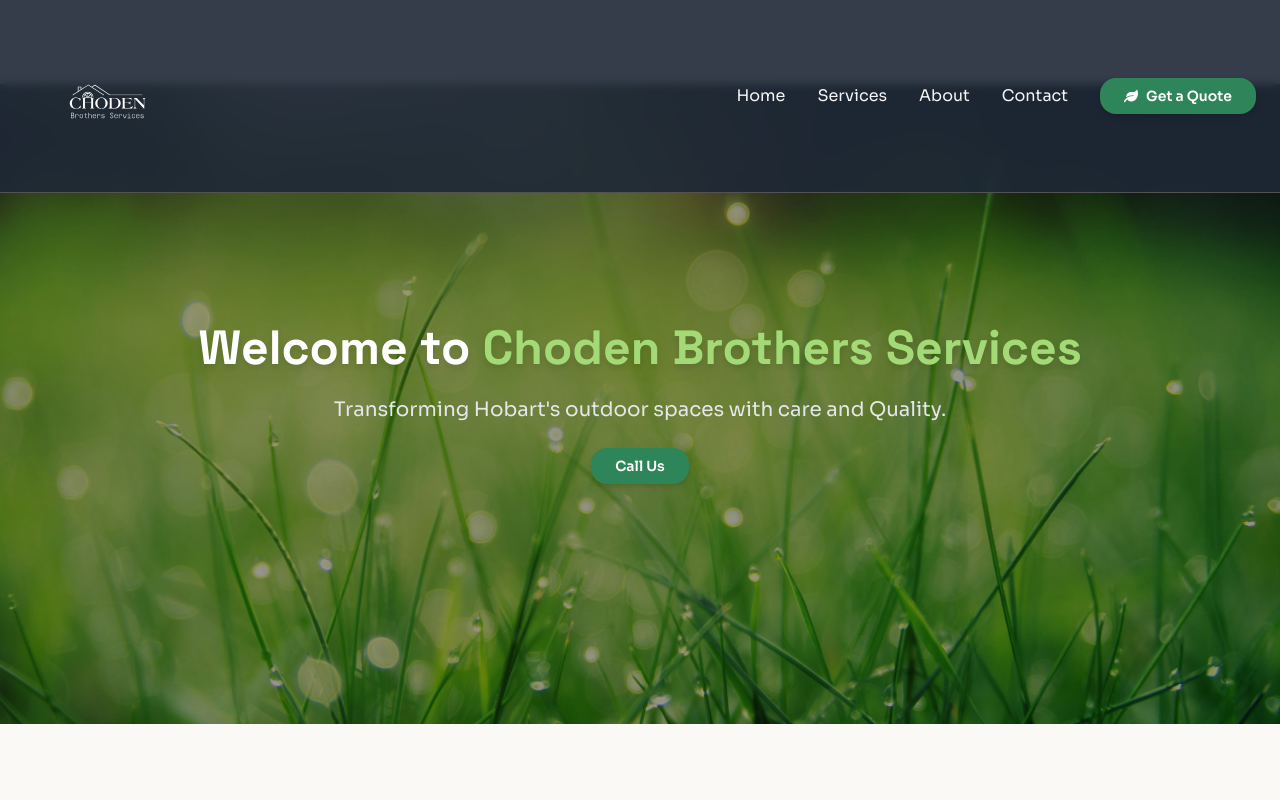
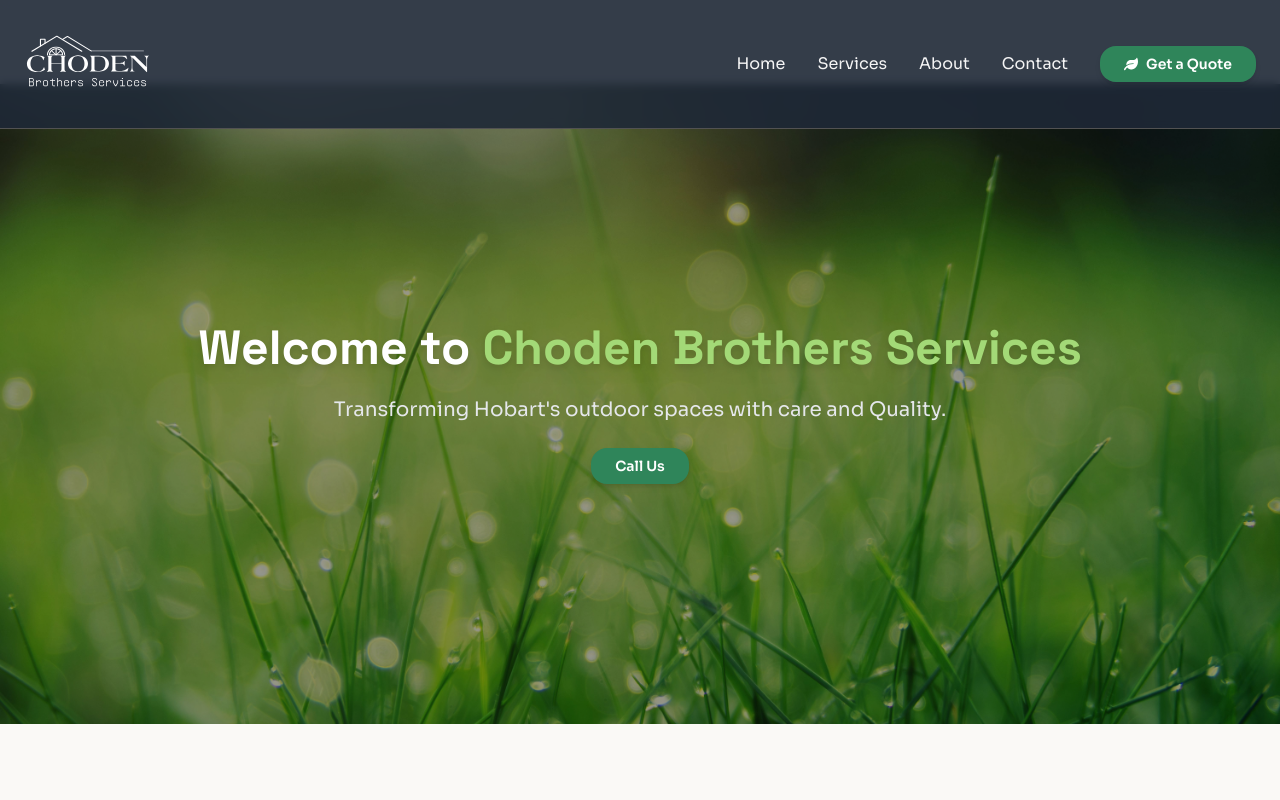
Before and after one commit to lagnadlinus/rajdaiwebsite, a React (Vite) app: page / in a window 1280 px wide. Shown: the top 800 px of the page. Built offline with nearby package versions, Linux system fonts and the light colour scheme.

Commit message:
Increased the Logo Size

```diff
--- a/src/components/Header.jsx
+++ b/src/components/Header.jsx
@@ -19,11 +19,11 @@
 
   return (
     <header className="fixed top-0 left-0 w-full z-50 bg-brand-dark/90 backdrop-blur-sm border-b border-neutral-600">
-      <div className="container flex items-center justify-between py-4">
+      <div className="container flex items-center justify-between py-0">
         {/* Logo / Brand */}
         <a href="#" className="flex items-center space-x-3 text-neutral-100">
           <div
-            className="bg-logo bg-no-repeat bg-center bg-contain h-40 w-40 flex-shrink-0" // Use bg-logo and set dimensions
+            className="bg-logo bg-no-repeat bg-center bg-contain h-32 w-32 flex-shrink-0" // Use bg-logo and set dimensions
             role="img" // Indicate it's an image for accessibility
             aria-label="Choden Brother's Services Logo" // Accessible label
           ></div>
```
Also changed, not shown: src/assets/images/logo.svg.
